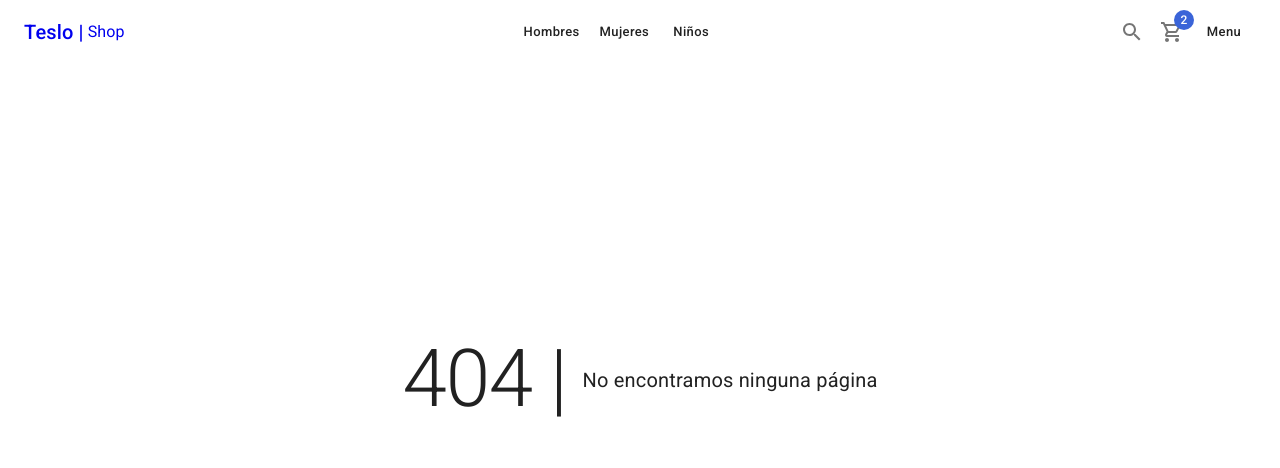
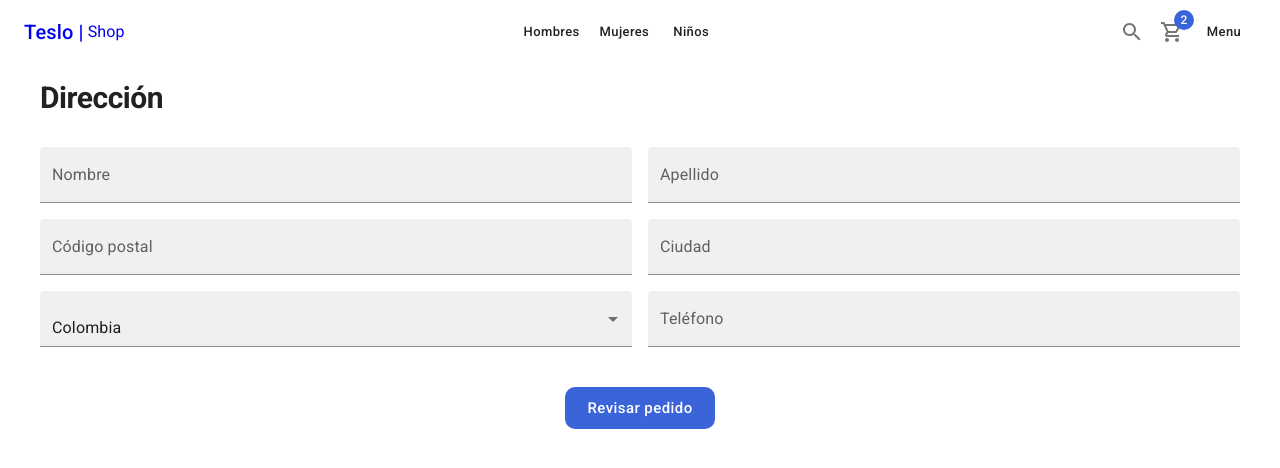
Before and after one commit to sergio1599/teslo-shop, a Next.js app: page /checkout/address in a window 1280 px wide. Before the commit this address had no page. Shown: the top 468 px of the page. Built offline with nearby package versions, Linux system fonts and the light colour scheme.

Commit message:
create component OrderSumary and page address

```diff
--- a/components/cart/index.ts
+++ b/components/cart/index.ts
@@ -1 +1,2 @@
 export * from './CartList'
+export * from './OrderSumary'
--- a/pages/cart/index.tsx
+++ b/pages/cart/index.tsx
@@ -1,5 +1,5 @@
 import { Box, Button, Card, CardContent, Divider, Grid, Typography } from '@mui/material';
-import { CartList } from '../../components/cart';
+import { CartList, OrderSumary } from '../../components/cart';
 import { ShopLayout } from '../../components/layouts';
 
 const CartPage = () => {
@@ -13,14 +13,14 @@ const CartPage = () => {
       </Typography>
       <Grid container>
         <Grid item xs={12} sm={7}>
-          <CartList/>
+          <CartList editable={true}/>
         </Grid>
         <Grid item xs={12} sm={5}>
           <Card className='summary-card'>
             <CardContent>
               <Typography variant='h2'>Orden</Typography>
               <Divider sx={{ my: 1 }} />
-              {/* Order Sumary */}
+              <OrderSumary/>
               <Box sx={{mt:3}} >
                 <Button color='secondary' className='circular-btn' fullWidth>
                     Checkout
--- /dev/null
+++ b/pages/checkout/address.tsx
@@ -0,0 +1,52 @@
+import { Button, FormControl, Grid, InputLabel, MenuItem, Select, TextField, Typography } from '@mui/material';
+import { Box } from '@mui/system';
+import { ShopLayout } from '../../components/layouts/';
+
+
+const AddressPage = () => {
+  return (
+    <ShopLayout title={'Direccion'} pageDescription={'Confirmar dirección de destino'}>
+        <Typography variant='h1' component='h1'>Dirección</Typography>
+
+        <Grid container spacing={2} sx={{mt:2}}>
+            <Grid item xs={12} sm={6}>
+                <TextField label='Nombre' variant='filled' fullWidth/>
+            </Grid>
+            <Grid item xs={12} sm={6}>
+                <TextField label='Apellido' variant='filled' fullWidth/>
+            </Grid>
+            <Grid item xs={12} sm={6}>
+                <TextField label='Código postal' variant='filled' fullWidth/>
+            </Grid>
+            <Grid item xs={12} sm={6}>
+                <TextField label='Ciudad' variant='filled' fullWidth/>
+            </Grid>
+            <Grid item xs={12} sm={6}>
+                <FormControl fullWidth>
+                    <Select
+                        variant='filled'
+                        label='País'
+                        value={1}
+                    >
+                        <MenuItem value={1}>Colombia</MenuItem>
+                        <MenuItem value={2}>Venezuela</MenuItem>
+                        <MenuItem value={3}>Ecuador</MenuItem>
+                        <MenuItem value={4}>México</MenuItem>
+                    </Select>
+                </FormControl>
+            </Grid>
+            <Grid item xs={12} sm={6}>
+                <TextField label='Teléfono' variant='filled' fullWidth/>
+            </Grid>
+        </Grid>
+
+        <Box sx={{mt:5}} display='flex' justifyContent='center'>
+                <Button color='secondary' className='circular-btn' size='large'>
+                    Revisar pedido
+                </Button>
+        </Box>
+    </ShopLayout>
+  )
+}
+
+export default AddressPage
```
Also changed, not shown: components/cart/CartList.tsx (+16 -7 lines), components/cart/OrderSumary.tsx (added, +32 -0 lines).
